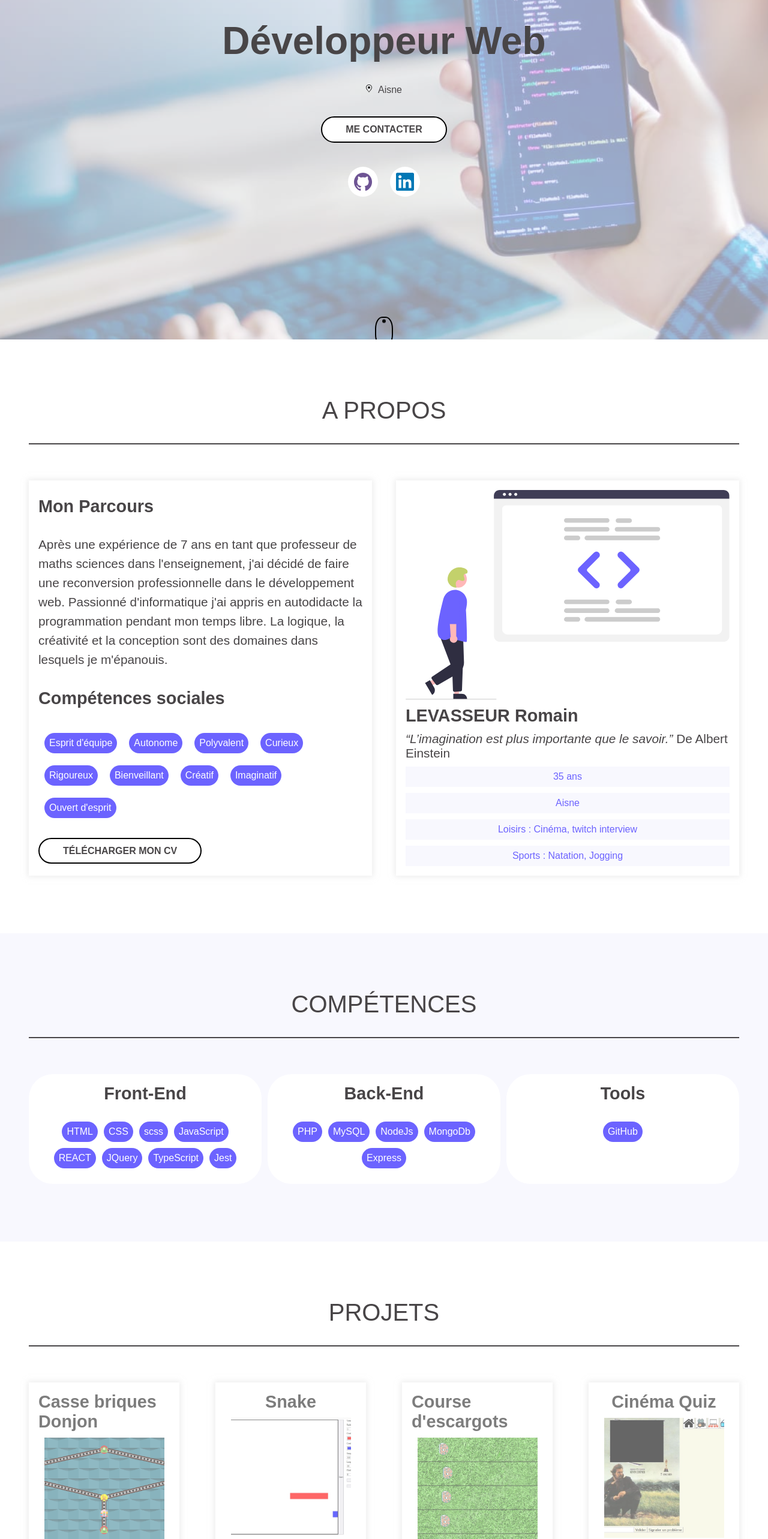
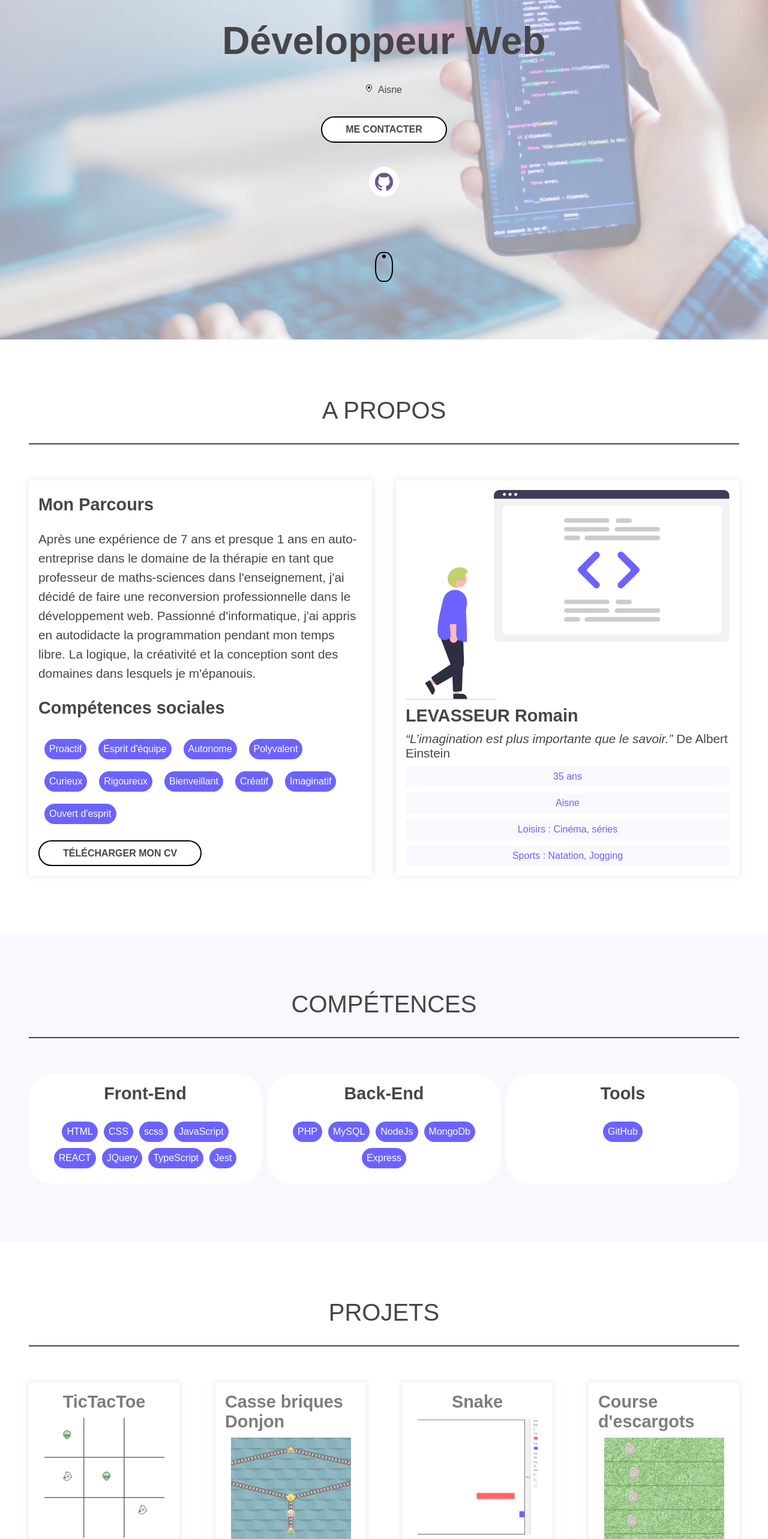
Before and after one commit to LEVASSEUR-Romain/PortefolioCv, a React (Create React App) app: page / in a window 1280 px wide. Shown: the part 234-2800 px from the top of the page at 60% size. Built offline with nearby package versions, Linux system fonts and the light colour scheme.

Commit message:
mise a jour

```diff
--- a/src/component/general/cardMonParcours/CardMonParcours.tsx
+++ b/src/component/general/cardMonParcours/CardMonParcours.tsx
@@ -8,12 +8,9 @@ export default function CardsMonParcours() {
     <div className="monParcours">
       <h3>Mon Parcours</h3>
       <p>
-        Après une expérience de 7 ans en tant que professeur de maths sciences
-        dans l'enseignement, j'ai décidé de faire une reconversion
-        professionnelle dans le développement web. Passionné d'informatique j'ai
-        appris en autodidacte la programmation pendant mon temps libre. La
-        logique, la créativité et la conception sont des domaines dans lesquels
-        je m'épanouis.
+        Après une expérience de 7 ans et presque 1 ans en auto-entreprise dans le domaine de la thérapie en tant que professeur de maths-sciences dans l'enseignement, j'ai décidé de faire une
+        reconversion professionnelle dans le développement web. Passionné d'informatique, j'ai appris en autodidacte la programmation pendant mon temps libre. La logique, la créativité et la
+        conception sont des domaines dans lesquels je m'épanouis.
       </p>
       <h3>Compétences sociales</h3>
       <ul>
--- a/src/component/general/cardProfil/CardProfil.tsx
+++ b/src/component/general/cardProfil/CardProfil.tsx
@@ -8,12 +8,11 @@ export default function CardProfil() {
       <img src={iconeProfil} alt="un homme blond prés d'un ordinateur" />
       <h3>LEVASSEUR Romain</h3>
       <p>
-        “L’imagination est plus importante que le savoir.”{" "}
-        <span>De Albert Einstein</span>
+        “L’imagination est plus importante que le savoir.” <span>De Albert Einstein</span>
       </p>
       <ButtonDescribe value={"age"} />
       <ButtonDescribe value={"Aisne"} />
-      <ButtonDescribe value={"Loisirs : Cinéma, twitch interview"} />
+      <ButtonDescribe value={"Loisirs : Cinéma, séries"} />
       <ButtonDescribe value={"Sports : Natation, Jogging"} />
     </div>
   );
--- a/src/list/listCompences.ts
+++ b/src/list/listCompences.ts
@@ -1,26 +1,7 @@
-export const listFrontEnd = [
-  "HTML",
-  "CSS",
-  "scss",
-  "JavaScript",
-  "REACT",
-  "JQuery",
-  "TypeScript",
-  "Jest",
-];
+export const listFrontEnd = ["HTML", "CSS", "scss", "JavaScript", "REACT", "JQuery", "TypeScript", "Jest"];
 
 export const listBackEnd = ["PHP", "MySQL", "NodeJs", "MongoDb", "Express"];
 
 export const listTools = ["GitHub"];
 
-export const listSocial = [
-  "Esprit d'équipe",
-  "Autonome",
-  "Polyvalent",
-  "Curieux",
-  "Rigoureux",
-  "Bienveillant",
-  "Créatif",
-  "Imaginatif",
-  "Ouvert d'esprit",
-];
+export const listSocial = ["Proactif", "Esprit d'équipe", "Autonome", "Polyvalent", "Curieux", "Rigoureux", "Bienveillant", "Créatif", "Imaginatif", "Ouvert d'esprit"];
--- a/src/list/listProjects.ts
+++ b/src/list/listProjects.ts
@@ -6,20 +6,26 @@ import cinequiz from "../asset/image/projects/cinequiz.jpg";
 import courseEscargot from "../asset/image/projects/courseEscargot.jpg";
 import snake from "../asset/image/projects/snake.jpg";
 import casseBrique from "../asset/image/projects/casseBrique.jpg";
+import morpion from "../asset/image/projects/morpion.png";
 
 const listProjects: Project[] = [
   {
+    name: "TicTacToe",
+    description: "Un jeu de morpion miniature imbattable",
+    listTech: ["Javascript", "HTML"],
+    src: morpion,
+    liens: "src/asset/cv.pdf",
+  },
+  {
     name: "Casse briques Donjon",
-    description:
-      "Un mini jeu complet : Vous êtes dans un donjon avec des bonus et des monstres. A vous d'être le meilleur",
+    description: "Un mini jeu complet : Vous êtes dans un donjon avec des bonus et des monstres. A vous d'être le meilleur",
     listTech: ["HTML", "JavaScript", "Jest"],
     src: casseBrique,
     liens: "http://cinequiz.fb.free.fr/project/cassebrick/",
   },
   {
     name: "Snake",
-    description:
-      "Petit projet : Un jeu du serpent pour s'exercer au TypeScript",
+    description: "Petit projet : Un jeu du serpent pour s'exercer au TypeScript",
     listTech: ["HTML", "TypeScript"],
     src: snake,
     liens: "http://cinequiz.fb.free.fr/project/snake/",
@@ -33,24 +39,21 @@ const listProjects: Project[] = [
   },
   {
     name: "Cinéma Quiz",
-    description:
-      "Un site de quiz cinéma, une affiche de film et il faut trouver le nom du film",
+    description: "Un site de quiz cinéma, une affiche de film et il faut trouver le nom du film",
     listTech: ["PHP", "HTML", "CSS", "MySQL", "JavaScript"],
     src: cinequiz,
     liens: "http://cinequiz.fb.free.fr/",
   },
   {
     name: "Reproduction",
-    description:
-      "Un site de service pour la reproduction de photocopies dans un lycée (utilisé encore à l'heure actuelle)",
+    description: "Un site de service pour la reproduction de photocopies dans un lycée (utilisé encore à l'heure actuelle)",
     listTech: ["PHP", "HTML", "CSS", "JQuery", "MySQL"],
     src: repro,
     liens: "https://repro.tsir.ovh/index.php",
   },
   {
     name: "Maths Sciences",
-    description:
-      "Un site d'exercices servant d'outil pour les professeurs de mathématiques/sciences. (utilisé pendant 3 ans par moi-même)",
+    description: "Un site d'exercices servant d'outil pour les professeurs de mathématiques/sciences. (utilisé pendant 3 ans par moi-même)",
     listTech: ["PHP", "HTML", "CSS", "JQuery", "MySQL"],
     src: mathsc,
     liens: "http://math.sc.levasseur.free.fr/",
--- a/src/page/accueil/Accueil.tsx
+++ b/src/page/accueil/Accueil.tsx
@@ -21,18 +21,9 @@ export default function Accueil() {
       <CardLieu />
       <ButtonContact value="Me contacter" link="contact" />
       <div className="accueilSocial">
-        <ButtonLiensSocial
-          type="gitHub"
-          url={GitHubLiens ? GitHubLiens.url : ""}
-          style={{ zIndex: 4 }}
-        />
-        <ButtonLiensSocial
-          type="linkedin"
-          url={linkedinLiens ? linkedinLiens.url : ""}
-          style={{ zIndex: 4 }}
-        />
+        <ButtonLiensSocial type="gitHub" url={GitHubLiens ? GitHubLiens.url : ""} style={{ zIndex: 4 }} />
       </div>
-      <ScrollBottom bottom="-25%" />
+      <ScrollBottom bottom="-10%" />
     </section>
   );
 }
```
Also changed, not shown: src/asset/image/projects/morpion.png (added), 1 other file (tests, documents, lock files or other folders).
